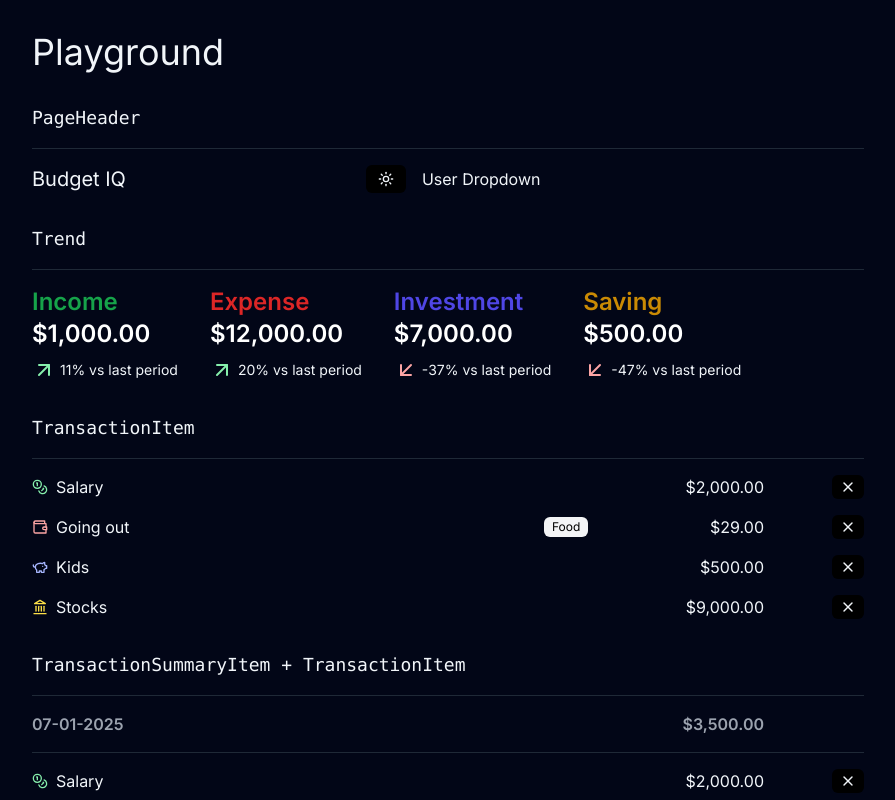
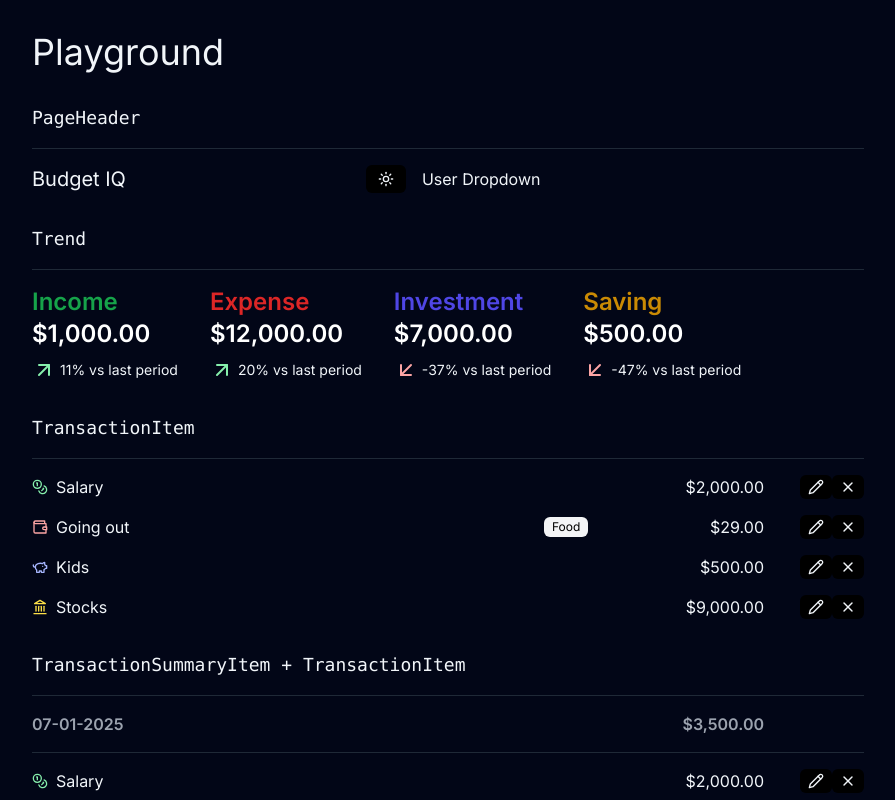
Before and after one commit to slicbutsic/BudgetIQ, a Next.js app: page /playground in a window 1280 px wide. Shown: the top 800 px of the page, without its empty margins (192-1087 px from the left). Built offline with nearby package versions, Linux system fonts and the light colour scheme; no server answers.

Commit message:
add edit button for transaction

```diff
--- /dev/null
+++ b/app/dashboard/transaction/[id]/edit/page.js
@@ -0,0 +1,19 @@
+import { createClient } from "@/lib/supabase/server";
+
+export default async function Page({params: {id}}) {
+  const supabase = createClient()
+  const { data: transaction, error } = await supabase.
+    from('transactions')
+    .select('*')
+    .eq('id', id)
+    .single()
+
+    console.log(transaction);
+
+
+  return (
+    <>
+      Hi
+    </>
+  )
+}
--- a/components/transaction-item.js
+++ b/components/transaction-item.js
@@ -1,7 +1,8 @@
 import { useFormatCurrency } from "@/hooks/use-format-currency";
-import { Coins, Landmark, PiggyBank, Wallet } from "lucide-react";
+import { Coins, Landmark, PiggyBank, Wallet, Pencil } from "lucide-react";
 import TransactionItemRemoveButton from "./transaction-item-remove-button";
-
+import Link from 'next/link';
+import { sizes, variants } from '@/lib/variants'
 
 export default function TransactionItem({
   id, type, category, description, amount, onRemoved
@@ -45,15 +46,15 @@ export default function TransactionItem({
         </div>}
       </div>
 
-
-
       <div className="min-w-[70px] text-right">{formattedAmount}</div>
 
       <div className="min-w-[100px] flex justify-end">
+        <Link href={`/dashboard/transaction/${id}/edit`}
+        className={`${variants['ghost']} ${sizes['xs']}`} >
+          <Pencil className="w-4 h-4"/>
+        </Link>
         <TransactionItemRemoveButton id={id} onRemoved={onRemoved} />
       </div>
-
-
     </div>
   )
 }
```
